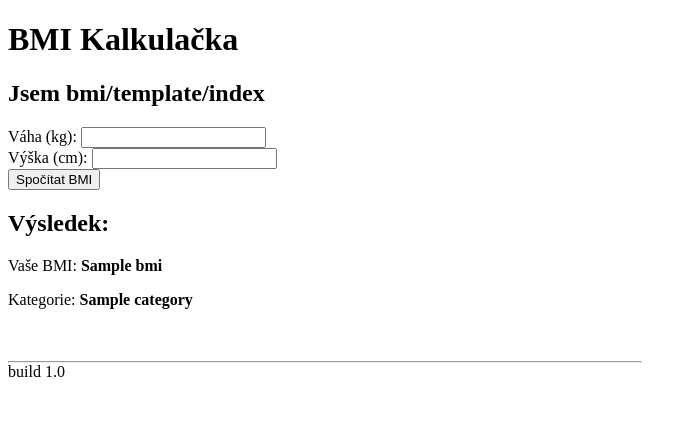
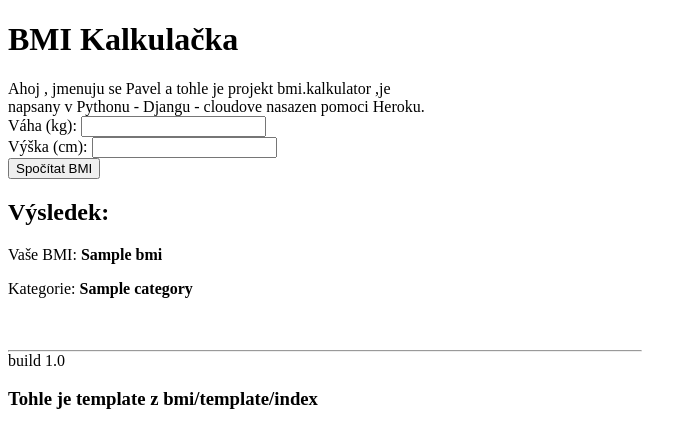
Before and after one commit to PajaspaceNet/bmi_calculator, a Django app: template bmi/templates/index.html in a window 1280 px wide. Shown: the top 448 px of the page, without its empty margins (0-697 px from the left). Run offline with Django 3.2, Linux system fonts and the light colour scheme; the template is opened without the code that fills it: most values are stand-ins (such as "Sample title", 1, 10 or a date in 2020).

Commit message:
Fix update template index.html

```diff
--- a/bmi/templates/index.html
+++ b/bmi/templates/index.html
@@ -7,7 +7,8 @@
 </head>
 <body>
     <h1>BMI Kalkulačka</h1>
-    <h2> Jsem bmi/template/index</h2>
+    Ahoj , jmenuju se Pavel a tohle je projekt bmi.kalkulator ,je<br>
+    napsany v Pythonu - Djangu - cloudove  nasazen pomoci Heroku.<br>
 
     <!-- Formulář pro zadání váhy a výšky -->
     <form method="post">
@@ -36,4 +37,6 @@
 
 <hr style="width: 50%; margin: 0; text-align: left;">
 build 1.0
+
+<h3> Tohle je  template z  bmi/template/index</h3>
 </html>
```
